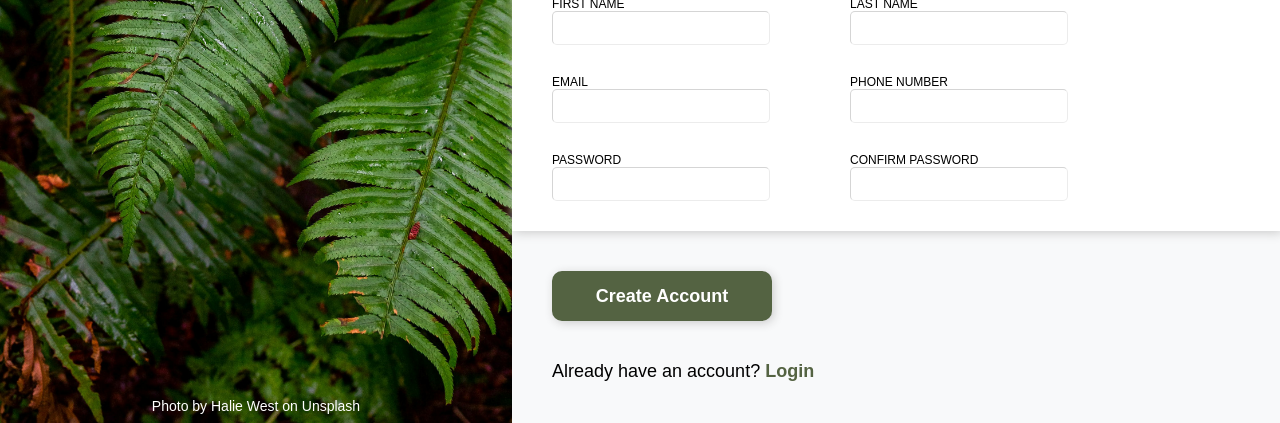
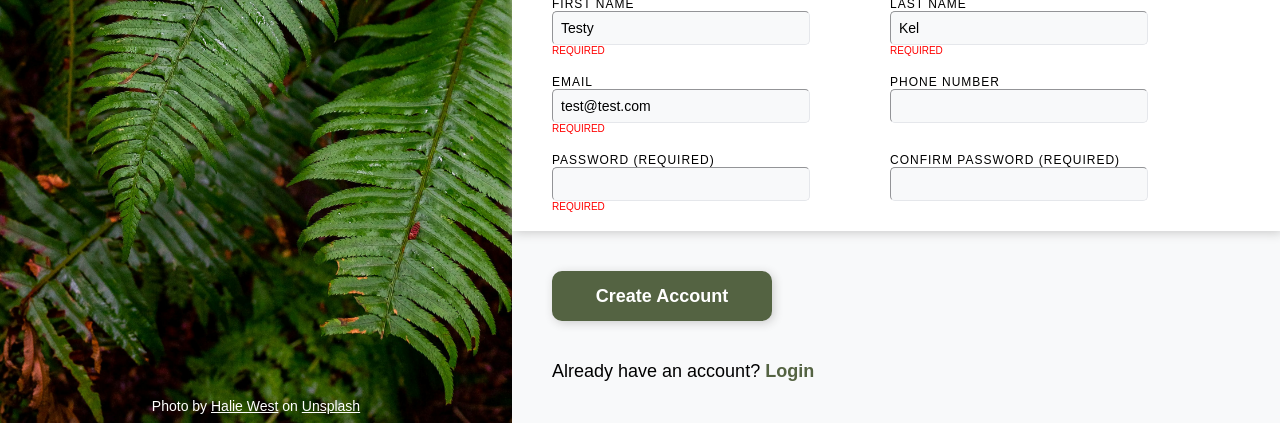
Before and after one commit to phanwilkie/sign-up-form, a plain HTML site: page index.html in a window 1280 px wide. Shown: the part 377-800 px from the top of the page. Drawn offline with Linux system fonts and the light colour scheme.

Commit message:
Added form password validations

```diff
--- a/index.html
+++ b/index.html
@@ -5,6 +5,7 @@
     <meta name="viewport" content="width=device-width, initial-scale=1.0">
     <title>Sign Up Form</title>
     <link rel="stylesheet" href="style.css">
+    <script type="text/javascript" src="script.js" defer></script>
 </head>
 <body>
     <div class="layout">
@@ -15,7 +16,7 @@
                     <span class="logo-name">Odin</span>
                 </div>
             </div>
-            <div class="credit">Photo by Halie West on Unsplash</div>
+            <div class="credit">Photo by <a href="#">Halie West</a> on <a href="#">Unsplash</a></div>
         </div>
         <div class="main-body">
             <div class="main-header">
@@ -27,48 +28,48 @@
                 </div>
             </div>
             <div class="main-form">
-                <form>
+                <form action="" method="post" id="sign-up-form">
                     <p>Let's do this!</p>
                     <div class="form-row">
                         <div class="field">
                             <label for="first_name">FIRST NAME</label>
-                            <input type="text" id="first_name" name="first_name"/>
-                            <span></span>
+                            <input type="text" id="first_name" name="first_name" value="Testy" required/>
+                            <span id="err_first_name">REQUIRED</span>
                         </div>
                             <div class="field">
                             <label for="last_name">LAST NAME</label>
-                            <input type="text" id="last_name" name="last_name"/>
-                            <span></span>
+                            <input type="text" id="last_name" name="last_name" value="Kel" required/>
+                            <span id="err_last_name">REQUIRED</span>
                         </div>
                     </div>
                     <div class="form-row">
                         <div class="field">
                             <label for="email">EMAIL</label>
-                            <input type="email" id="email" name="email"/>
-                            <span></span>
+                            <input type="email" id="email" name="email" value="test@test.com" required/>
+                            <span id="err_email">REQUIRED</span>
                         </div>
                         <div class="field">
                             <label for="phone">PHONE NUMBER</label>
                             <input type="tel" id="phone" name="phone"/>
-                            <span></span>
+                            <span id="err_phone"></span>
                         </div>
                     </div>
                     <div class="form-row">
                         <div class="field">
-                            <label for="password">PASSWORD</label>
+                            <label for="password">PASSWORD (REQUIRED)</label>
                             <input type="password" id="password" name="password"/>
-                            <span></span>
+                            <span id="err_pwd">REQUIRED</span>
                         </div>
                         <div class="field">
-                            <label for="conf_password">CONFIRM PASSWORD</label>
+                            <label for="conf_password">CONFIRM PASSWORD (REQUIRED)</label>
                             <input type="password" id="conf_password" name="conf_password"/>
-                            <span></span>
+                            <span id="err_pwd_conf"></span>
                         </div>
                     </div>
                 </form>
             </div>
             <div class="main-footer">
-                <button>Create Account</button>
+                <button type="submit" form="sign-up-form" id="btnSubmit">Create Account</button>
                 <p>Already have an account? <a href="#">Login</a></p>
             </div>
         </div>
--- /dev/null
+++ b/script.js
@@ -0,0 +1,23 @@
+const password = document.querySelector("#password");
+const passwordConf = document.querySelector("#conf_password");
+let errorMessagePwd = document.querySelector("#err_pwd");
+const btnSubmit = document.querySelector('#btnSubmit');
+
+//one of the fields are null
+function submitForm() {
+    if (password.value === '' || passwordConf.value === '') {
+        errorMessagePwd.textContent = 'PASSWORD CANNOT BE EMPTY';
+        event.preventDefault();
+    }
+    else if (password.value !== passwordConf.value) {
+        errorMessagePwd.textContent = 'PASSWORD DO NOT MATCH';
+        event.preventDefault();
+    }
+    else {
+        alert("Form successfully submitted!");
+    }
+}
+
+btnSubmit.addEventListener('click', function() {
+    submitForm();
+})
--- a/style.css
+++ b/style.css
@@ -81,14 +81,11 @@ body {
     height: 15px;
     font-size: 14px;
     font-family: Arial, Helvetica, sans-serif;
-    /* flex-shrink: 1; */
-    /* margin-top: auto; */
-    /* position: absolute; */
-    /* bottom: 0; */
-    /* left: 50%;
-    transform: translateX(-50%); */
-
-    /* top: 0; */
+}
+.credit a {
+    color: white;
+    text-decoration: underline;
+    font-weight: normal;
 }
 
 .main-body {
@@ -133,21 +130,32 @@ form {
 
 input , label, span {
     display: block;
-    width: 200px;
+    width: 240px;
     height: 30px;
     border-width: 1px;
     border-radius: 5px;
-    border-color: rgba(185, 185, 185, 0.272);
+    border-color: #E5E7EB;
 }
 
-label{
+/* input[type="tel"] {
+    border-style: none;
+} */
+
+label {
     font-size: 12px;
     height: auto;
+    letter-spacing: 1px;
 }
 
 input {
     padding: 1px 8px;
     font-size: 14px;
+    background-color: rgba(229, 231, 235, 0.268);
+}
+
+input:focus {
+    box-shadow: 2px 2px 10px rgb(204, 204, 204);
+    background-color: rgba(84, 99, 66, 0.199);
 }
 
 .main-form {
@@ -169,6 +177,11 @@ input {
     padding: 0px 40px;
     display: block;
     height: auto;
+}
+
+.field span {
+    color: red;
+    font-size: 10px;
 }
 
 .main-footer {
```
